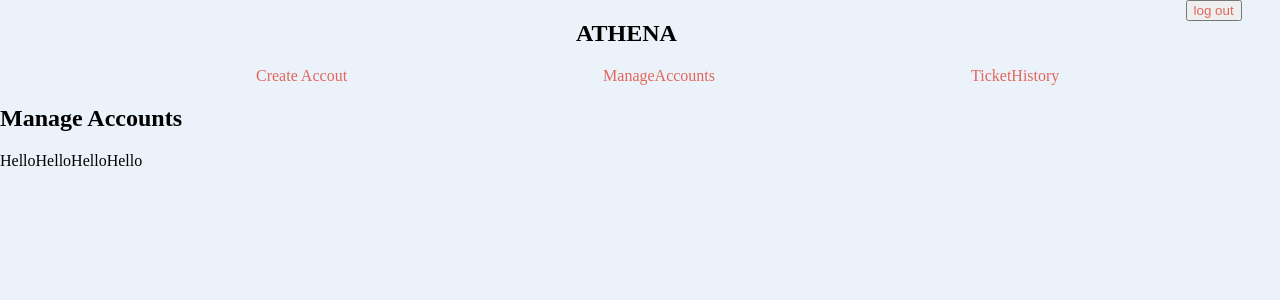
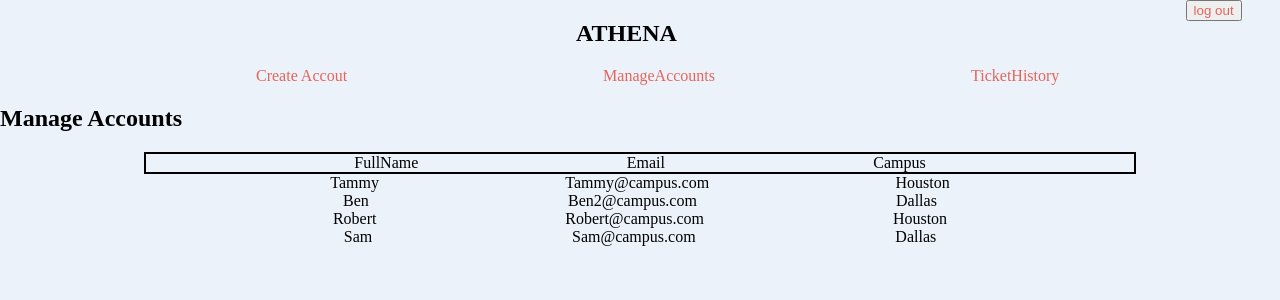
Before and after one commit to chiemelaumeh/TicketManager, a React (Create React App) app in the folder client/: page /admin/ManageAccounts in a window 1280 px wide. Shown: the top 300 px of the page. Built offline with nearby package versions, Linux system fonts and the light colour scheme.

Commit message:
add manag datae

```diff
--- a/client/src/Components 2/DataTable.js
+++ b/client/src/Components 2/DataTable.js
@@ -1,9 +1,18 @@
 import fakeData from "../Pages/dataMA"
 const DataTable = ({data}) => {
-    console.log(data)
+    // console.log(data)
     return(
         <>
-        <>Hello</>
+        <div>
+            <div className="Data_Table">
+            <div >{data.full_name}</div>
+            <div >{data.email}</div>
+            <div >{data.camp_id}</div>
+
+            </div>
+
+        </div>
+
         </>
     )
     }
--- a/client/src/Components/Admin/ManageAccounts.js
+++ b/client/src/Components/Admin/ManageAccounts.js
@@ -1,15 +1,22 @@
 import fakeData from "../../Pages/dataMA"
 import DataTable from "../../Components 2/DataTable"
+import {useContext} from "react"
+import "../../CssFiles/manageacc.css"
+
 
 const ManageAccounts = () => {
-
+//    const {fakeData} = useContext()
 return (
 
     <div>
         <h2>Manage Accounts</h2>
-
+<div className="Header">
+    <div>FullName</div>
+    <div>Email</div>
+    <div>Campus</div>
+</div>
         {fakeData.map((data) => (
-            <DataTable data={data}/>
+            <DataTable key={data.full_name} data={data}/>
 
         ))}
     </div>
--- /dev/null
+++ b/client/src/CssFiles/manageacc.css
@@ -0,0 +1,16 @@
+.Header {
+    color: black;
+    display: flex;
+    justify-content: space-evenly;
+    border: 2px solid;
+    width: 62rem;
+    margin: auto;
+}
+
+.Data_Table {
+    color: black;
+    display: flex;
+    justify-content: space-evenly;
+    width: 62rem;
+    margin: auto;
+}
--- a/client/src/Pages/dataMA.js
+++ b/client/src/Pages/dataMA.js
@@ -2,25 +2,25 @@ const fakeData = [
     {
         full_name: "Tammy",
         email: "Tammy@campus.com",
-        camp_id: "1",
+        camp_id: "Houston",
     },
 
     {
         full_name: "Ben",
         email: "Ben2@campus.com",
-        camp_id: "2",
+        camp_id: "Dallas",
     },
 
     {
         full_name: "Robert",
         email: "Robert@campus.com",
-        camp_id: "3",
+        camp_id: "Houston",
     },
 
     {
         full_name: "Sam",
         email: "Sam@campus.com",
-        camp_id: "4",
+        camp_id: "Dallas",
     }
 
 
```
